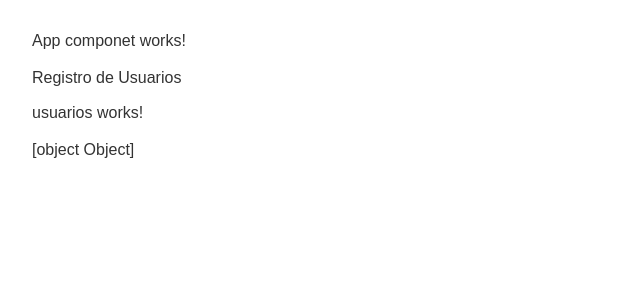
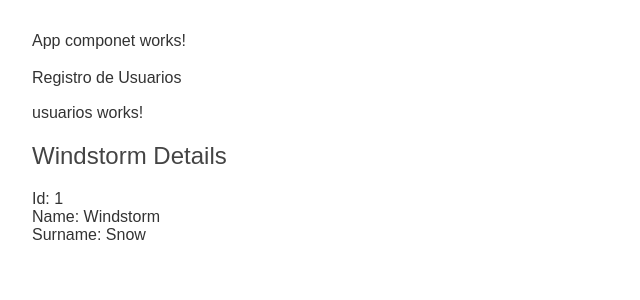
Before and after one commit to andriusmw/registrousuarios, an Angular app: page / in a window 1280 px wide. Shown: the top 300 px of the page, without its empty margins (0-640 px from the left). Built offline with nearby package versions, Linux system fonts and the light colour scheme.

Commit message:
mostrando detalles de usuario

```diff
--- a/src/app/usuarios/usuarios.component.html
+++ b/src/app/usuarios/usuarios.component.html
@@ -1,2 +1,6 @@
 <p>usuarios works!</p>
-{{usuario}}
+
+<h2>{{usuario.name}} Details</h2>
+<div><span>Id: </span>{{usuario.id}}</div>
+<div><span>Name: </span>{{usuario.name}}</div>
+<div><span>Surname: </span>{{usuario.surname}}</div>
```
